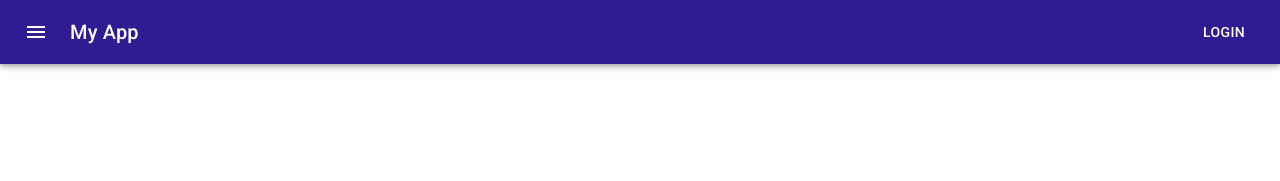
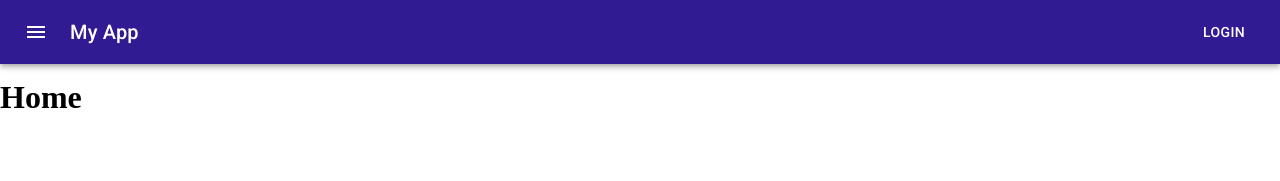
Before and after one commit to paulojrc52/my_app_react, a React (Create React App) app: page / in a window 1280 px wide. Shown: the top 181 px of the page. Built offline with nearby package versions, Linux system fonts and the light colour scheme.

Commit message:
adicionando template default

```diff
--- a/src/App.js
+++ b/src/App.js
@@ -1,8 +1,11 @@
 import Routes from './routes/Routes'
+import TemplateDefault from './templates/Default'
 
 const App = () => {
   return (
-    <Routes />
+    <TemplateDefault>
+      <Routes />
+    </TemplateDefault>
   )
 }
 
--- a/src/pages/Home.js
+++ b/src/pages/Home.js
@@ -1,8 +1,8 @@
-import Header from '../partials/Header/Header'
-
 const Home = () => {
   return(
-    <Header />
+    <>
+      <h1>Home</h1>
+    </>
   )
 }
 
--- /dev/null
+++ b/src/templates/Default.js
@@ -0,0 +1,25 @@
+import Container from "@material-ui/core/Container"
+import { makeStyles } from '@material-ui/core'
+
+import Header from "../partials/Header/Header"
+
+const useStyles = makeStyles(() => ({
+  container: {
+    padding: "15px 0"
+  },
+}))
+
+const Default = ({children}) => {
+  const classes = useStyles()
+
+  return(
+    <>
+      <Header />
+      <Container className={classes.container}>
+        {children}
+      </Container>
+    </>
+  )
+}
+
+export default Default
```
